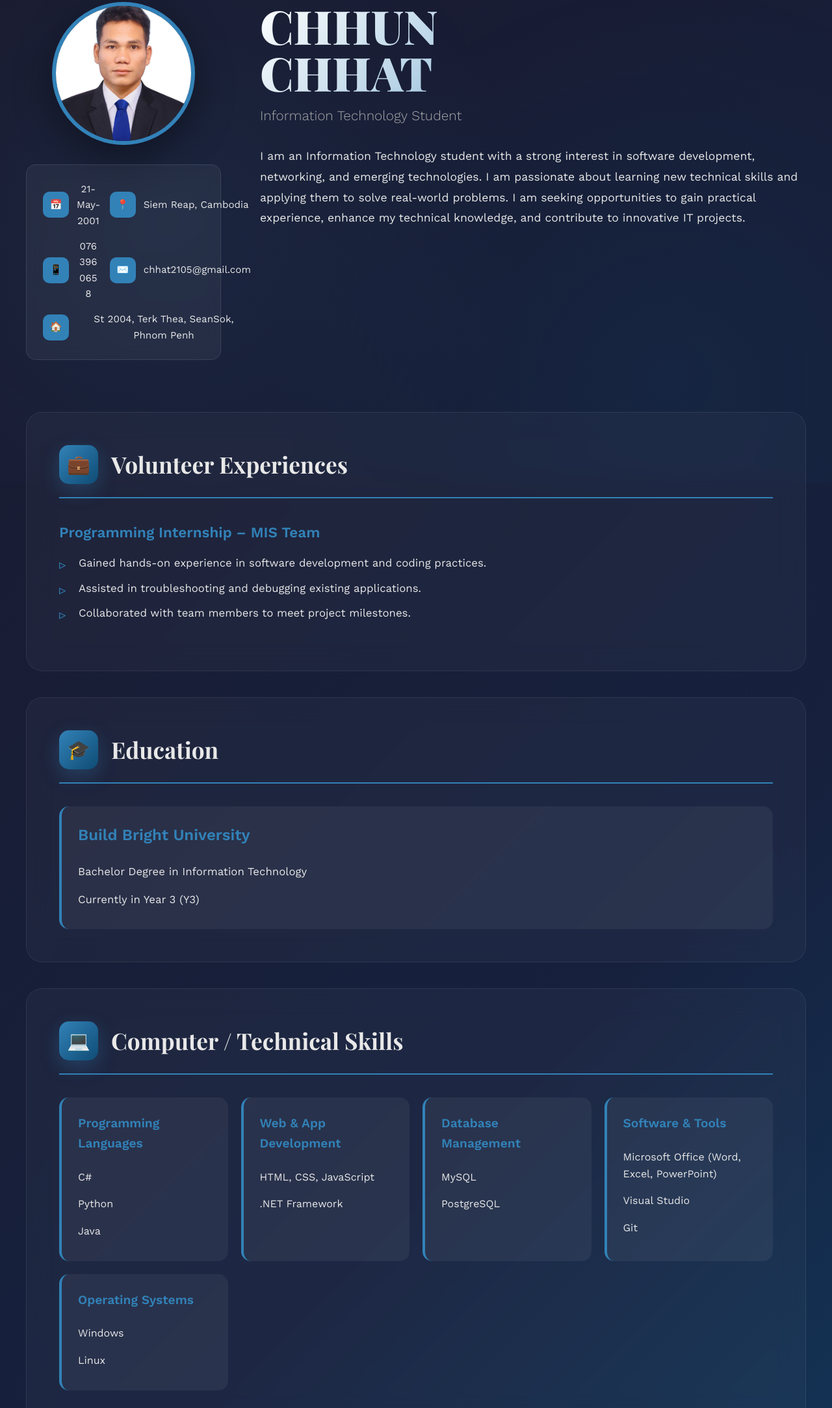
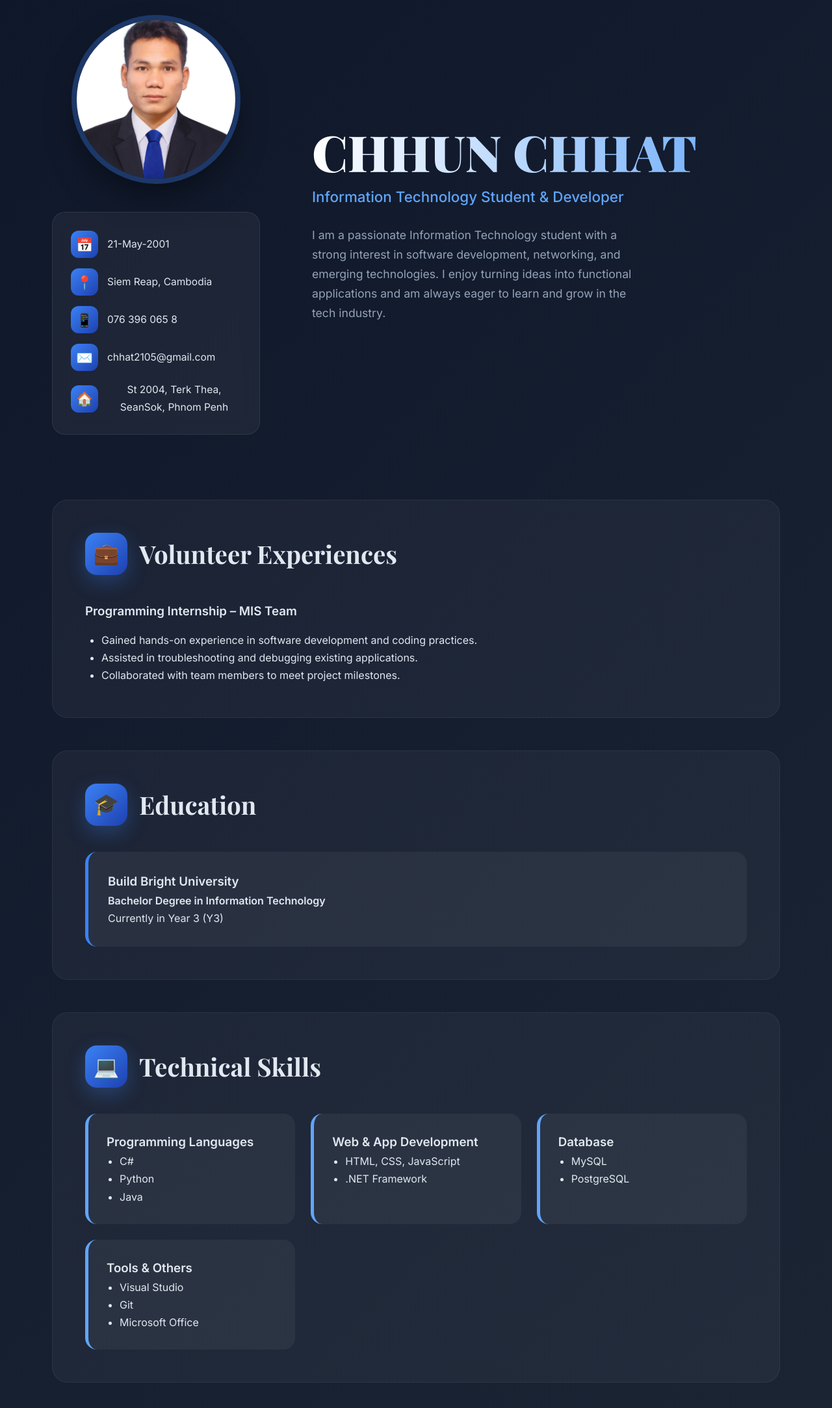
Before and after one commit to chhat2001/web-cv, a plain HTML site: page index.html in a window 1280 px wide. Shown: the part 57-2224 px from the top of the page at 65% size. Drawn offline with nearby package versions, Linux system fonts and the light colour scheme.

Commit message:
Revise index.html with updated content and styles
Updated contact information, improved styling, and enhanced content for better presentation.

```diff
--- a/index.html
+++ b/index.html
@@ -6,49 +6,248 @@
     <title>Chhun Chhat - IT Student & Developer</title>
     <link rel="preconnect" href="https://fonts.googleapis.com">
     <link rel="preconnect" href="https://fonts.gstatic.com" crossorigin>
-    <link rel="stylesheet" href="style.css">
-    <link href="https://fonts.googleapis.com/css2?family=Playfair+Display:wght@600;700;900&family=Work+Sans:wght@300;400;500;600&display=swap" rel="stylesheet">
+    <link href="https://fonts.googleapis.com/css2?family=Playfair+Display:wght@600;700;900&family=Inter:wght@300;400;500;600&display=swap" rel="stylesheet">
+    <style>
+        :root {
+            --primary: #0f172a;
+            --secondary: #1e2937;
+            --accent: #3b82f6;
+            --highlight: #60a5fa;
+            --text: #e2e8f0;
+            --text-muted: #94a3b8;
+        }
 
+        * {
+            margin: 0;
+            padding: 0;
+            box-sizing: border-box;
+        }
+
+        body {
+            font-family: 'Inter', sans-serif;
+            background: linear-gradient(135deg, #0f172a 0%, #1e2937 100%);
+            color: var(--text);
+            line-height: 1.7;
+            min-height: 100vh;
+            overflow-x: hidden;
+        }
+
+        .container {
+            max-width: 1200px;
+            margin: 0 auto;
+            padding: 80px 40px;
+        }
+
+        /* Hero */
+        .hero {
+            display: grid;
+            grid-template-columns: 320px 1fr;
+            gap: 80px;
+            align-items: center;
+            margin-bottom: 100px;
+        }
+
+        .profile-section {
+            text-align: center;
+        }
+
+        .profile-image {
+            width: 260px;
+            height: 260px;
+            border-radius: 50%;
+            border: 8px solid rgba(59, 130, 246, 0.3);
+            box-shadow: 0 25px 50px -12px rgba(0, 0, 0, 0.5);
+            transition: all 0.4s ease;
+            object-fit: cover;
+        }
+
+        .profile-image:hover {
+            transform: scale(1.05) rotate(3deg);
+            border-color: var(--highlight);
+            box-shadow: 0 30px 70px -15px rgba(59, 130, 246, 0.6);
+        }
+
+        .hero-content h1 {
+            font-family: 'Playfair Display', serif;
+            font-size: 4.8rem;
+            font-weight: 900;
+            line-height: 1;
+            background: linear-gradient(90deg, #ffffff, #60a5fa);
+            -webkit-background-clip: text;
+            -webkit-text-fill-color: transparent;
+            margin-bottom: 12px;
+        }
+
+        .subtitle {
+            font-size: 1.4rem;
+            color: var(--highlight);
+            font-weight: 500;
+            margin-bottom: 25px;
+        }
+
+        .about-text {
+            font-size: 1.1rem;
+            color: var(--text-muted);
+            max-width: 520px;
+        }
+
+        /* Contact */
+        .contact-grid {
+            margin-top: 35px;
+            display: grid;
+            grid-template-columns: repeat(auto-fit, minmax(220px, 1fr));
+            gap: 16px;
+            background: rgba(255, 255, 255, 0.05);
+            padding: 28px;
+            border-radius: 20px;
+            backdrop-filter: blur(12px);
+            border: 1px solid rgba(255, 255, 255, 0.08);
+        }
+
+        .contact-item {
+            display: flex;
+            align-items: center;
+            gap: 14px;
+            font-size: 0.97rem;
+        }
+
+        .contact-icon {
+            width: 42px;
+            height: 42px;
+            background: linear-gradient(135deg, var(--accent), #1e40af);
+            border-radius: 12px;
+            display: flex;
+            align-items: center;
+            justify-content: center;
+            font-size: 1.3rem;
+            flex-shrink: 0;
+        }
+
+        /* Sections */
+        .section {
+            background: rgba(255, 255, 255, 0.04);
+            border-radius: 24px;
+            padding: 50px;
+            margin-bottom: 50px;
+            border: 1px solid rgba(255, 255, 255, 0.06);
+            transition: all 0.4s ease;
+        }
+
+        .section:hover {
+            transform: translateY(-8px);
+            box-shadow: 0 30px 60px rgba(0, 0, 0, 0.3);
+            background: rgba(255, 255, 255, 0.06);
+        }
+
+        .section-header {
+            display: flex;
+            align-items: center;
+            gap: 18px;
+            margin-bottom: 40px;
+        }
+
+        .section-icon {
+            width: 65px;
+            height: 65px;
+            background: linear-gradient(135deg, #3b82f6, #1e40af);
+            border-radius: 18px;
+            display: flex;
+            align-items: center;
+            justify-content: center;
+            font-size: 2rem;
+            box-shadow: 0 10px 30px rgba(59, 130, 246, 0.3);
+        }
+
+        .section h2 {
+            font-family: 'Playfair Display', serif;
+            font-size: 2.4rem;
+            font-weight: 700;
+        }
+
+        /* Skills Grid */
+        .skills-grid {
+            display: grid;
+            grid-template-columns: repeat(auto-fit, minmax(260px, 1fr));
+            gap: 24px;
+        }
+
+        .skill-category {
+            background: rgba(255, 255, 255, 0.05);
+            padding: 28px;
+            border-radius: 18px;
+            transition: all 0.3s ease;
+            border-left: 5px solid var(--highlight);
+        }
+
+        .skill-category:hover {
+            transform: translateX(12px);
+            background: rgba(59, 130, 246, 0.1);
+        }
+
+        .interest-tag {
+            background: linear-gradient(135deg, #3b82f6, #1e40af);
+            padding: 14px 26px;
+            border-radius: 50px;
+            display: inline-block;
+            font-weight: 500;
+            transition: all 0.3s ease;
+            margin: 8px 6px 8px 0;
+        }
+
+        .interest-tag:hover {
+            transform: translateY(-4px) scale(1.05);
+            box-shadow: 0 15px 30px rgba(59, 130, 246, 0.4);
+        }
+
+        /* Responsive */
+        @media (max-width: 992px) {
+            .hero {
+                grid-template-columns: 1fr;
+                text-align: center;
+                gap: 50px;
+            }
+            .hero-content h1 {
+                font-size: 3.8rem;
+            }
+        }
+
+        @media (max-width: 640px) {
+            .container {
+                padding: 40px 20px;
+            }
+            .hero-content h1 {
+                font-size: 3rem;
+            }
+            .section {
+                padding: 35px 25px;
+            }
+        }
+    </style>
 </head>
 <body>
     <div class="container">
-        <!-- Hero Section -->
+        <!-- Hero -->
         <div class="hero">
             <div class="profile-section">
                 <img src="image/Me4x6.jpg" alt="Chhun Chhat" class="profile-image">
-
                 <div class="contact-grid">
-                    <div class="contact-item">
-                        <div class="contact-icon">📅</div>
-                        <span>21-May-2001</span>
-                    </div>
-                    <div class="contact-item">
-                        <div class="contact-icon">📍</div>
-                        <span>Siem Reap, Cambodia</span>
-                    </div>
-                    <div class="contact-item">
-                        <div class="contact-icon">📱</div>
-                        <span>076 396 065 8</span>
-                    </div>
-                    <div class="contact-item">
-                        <div class="contact-icon">✉️</div>
-                        <span>chhat2105@gmail.com</span>
-                    </div>
+                    <div class="contact-item"><div class="contact-icon">📅</div>21-May-2001</div>
+                    <div class="contact-item"><div class="contact-icon">📍</div>Siem Reap, Cambodia</div>
+                    <div class="contact-item"><div class="contact-icon">📱</div>076 396 065 8</div>
+                    <div class="contact-item"><div class="contact-icon">✉️</div>chhat2105@gmail.com</div>
                     <div class="contact-item" style="grid-column: 1 / -1;">
-                        <div class="contact-icon">🏠</div>
-                        <span>St 2004, Terk Thea, SeanSok, Phnom Penh</span>
+                        <div class="contact-icon">🏠</div>St 2004, Terk Thea, SeanSok, Phnom Penh
                     </div>
                 </div>
             </div>
 
             <div class="hero-content">
-                <h1>CHHUN<br>CHHAT</h1>
-                <p class="subtitle">Information Technology Student</p>
+                <h1>CHHUN CHHAT</h1>
+                <p class="subtitle">Information Technology Student & Developer</p>
                 <p class="about-text">
-                    I am an Information Technology student with a strong interest in software development,
-                    networking, and emerging technologies. I am passionate about learning new technical skills
-                    and applying them to solve real-world problems. I am seeking opportunities to gain practical
-                    experience, enhance my technical knowledge, and contribute to innovative IT projects.
+                    I am a passionate Information Technology student with a strong interest in software development,
+                    networking, and emerging technologies. I enjoy turning ideas into functional applications and
+                    am always eager to learn and grow in the tech industry.
                 </p>
             </div>
         </div>
@@ -61,7 +260,7 @@
             </div>
             <div class="experience-item">
                 <h3>Programming Internship – MIS Team</h3>
-                <ul>
+                <ul style="padding-left: 25px; margin-top: 15px;">
                     <li>Gained hands-on experience in software development and coding practices.</li>
                     <li>Assisted in troubleshooting and debugging existing applications.</li>
                     <li>Collaborated with team members to meet project milestones.</li>
@@ -75,12 +274,10 @@
                 <div class="section-icon">🎓</div>
                 <h2>Education</h2>
             </div>
-            <div class="education-card">
+            <div style="background: rgba(255,255,255,0.05); padding: 30px; border-radius: 18px; border-left: 5px solid #3b82f6;">
                 <h3>Build Bright University</h3>
-                <ul>
-                    <li>Bachelor Degree in Information Technology</li>
-                    <li>Currently in Year 3 (Y3)</li>
-                </ul>
+                <p><strong>Bachelor Degree in Information Technology</strong></p>
+                <p>Currently in Year 3 (Y3)</p>
             </div>
         </div>
 
@@ -88,45 +285,24 @@
         <div class="section">
             <div class="section-header">
                 <div class="section-icon">💻</div>
-                <h2>Computer / Technical Skills</h2>
+                <h2>Technical Skills</h2>
             </div>
             <div class="skills-grid">
                 <div class="skill-category">
                     <h3>Programming Languages</h3>
-                    <ul>
-                        <li>C#</li>
-                        <li>Python</li>
-                        <li>Java</li>
-                    </ul>
+                    <ul style="padding-left: 20px;"><li>C#</li><li>Python</li><li>Java</li></ul>
                 </div>
                 <div class="skill-category">
                     <h3>Web & App Development</h3>
-                    <ul>
-                        <li>HTML, CSS, JavaScript</li>
-                        <li>.NET Framework</li>
-                    </ul>
+                    <ul style="padding-left: 20px;"><li>HTML, CSS, JavaScript</li><li>.NET Framework</li></ul>
                 </div>
                 <div class="skill-category">
-                    <h3>Database Management</h3>
-                    <ul>
-                        <li>MySQL</li>
-                        <li>PostgreSQL</li>
-                    </ul>
+                    <h3>Database</h3>
+                    <ul style="padding-left: 20px;"><li>MySQL</li><li>PostgreSQL</li></ul>
                 </div>
                 <div class="skill-category">
-                    <h3>Software & Tools</h3>
-                    <ul>
-                        <li>Microsoft Office (Word, Excel, PowerPoint)</li>
-                        <li>Visual Studio</li>
-                        <li>Git</li>
-                    </ul>
-                </div>
-                <div class="skill-category">
-                    <h3>Operating Systems</h3>
-                    <ul>
-                        <li>Windows</li>
-                        <li>Linux</li>
-                    </ul>
+                    <h3>Tools & Others</h3>
+                    <ul style="padding-left: 20px;"><li>Visual Studio</li><li>Git</li><li>Microsoft Office</li></ul>
                 </div>
             </div>
         </div>
@@ -138,36 +314,11 @@
                 <h2>Professional Skills</h2>
             </div>
             <div class="skills-grid">
-                <div class="skill-category">
-                    <h3>Problem-Solving</h3>
-                    <ul>
-                        <li>Analyze and solve technical challenges efficiently</li>
-                    </ul>
-                </div>
-                <div class="skill-category">
-                    <h3>Teamwork & Collaboration</h3>
-                    <ul>
-                        <li>Work effectively in teams on projects and internships</li>
-                    </ul>
-                </div>
-                <div class="skill-category">
-                    <h3>Communication</h3>
-                    <ul>
-                        <li>Explain technical ideas clearly to others</li>
-                    </ul>
-                </div>
-                <div class="skill-category">
-                    <h3>Time Management</h3>
-                    <ul>
-                        <li>Prioritize tasks to meet deadlines</li>
-                    </ul>
-                </div>
-                <div class="skill-category">
-                    <h3>Adaptability</h3>
-                    <ul>
-                        <li>Quickly learn new tools, languages, and technologies</li>
-                    </ul>
-                </div>
+                <div class="skill-category">Problem-Solving</div>
+                <div class="skill-category">Teamwork & Collaboration</div>
+                <div class="skill-category">Communication</div>
+                <div class="skill-category">Time Management</div>
+                <div class="skill-category">Adaptability & Quick Learning</div>
             </div>
         </div>
 
@@ -177,12 +328,12 @@
                 <div class="section-icon">❤️</div>
                 <h2>Interests</h2>
             </div>
-            <div class="interests-list">
-                <span class="interest-tag">Programming & Software Development (C#, Python)</span>
-                <span class="interest-tag">Web & App Development Projects</span>
-                <span class="interest-tag">Learning New Technologies & IT Skills</span>
-                <span class="interest-tag">Volunteering & Community Service</span>
-                <span class="interest-tag">Reading Tech Blogs & Books</span>
+            <div>
+                <span class="interest-tag">Programming & Software Development</span>
+                <span class="interest-tag">Web & Mobile App Development</span>
+                <span class="interest-tag">New Technologies & AI</span>
+                <span class="interest-tag">Volunteering</span>
+                <span class="interest-tag">Tech Blogs & Books</span>
             </div>
         </div>
 
@@ -192,15 +343,9 @@
                 <div class="section-icon">🌐</div>
                 <h2>Languages</h2>
             </div>
-            <div class="languages-grid">
-                <div class="language-item">
-                    <h3>Khmer</h3>
-                    <p class="language-level">Native</p>
-                </div>
-                <div class="language-item">
-                    <h3>English</h3>
-                    <p class="language-level">Intermediate</p>
-                </div>
+            <div style="display: flex; gap: 40px; flex-wrap: wrap;">
+                <div><strong>Khmer</strong> — Native</div>
+                <div><strong>English</strong> — Intermediate</div>
             </div>
         </div>
     </div>
```
